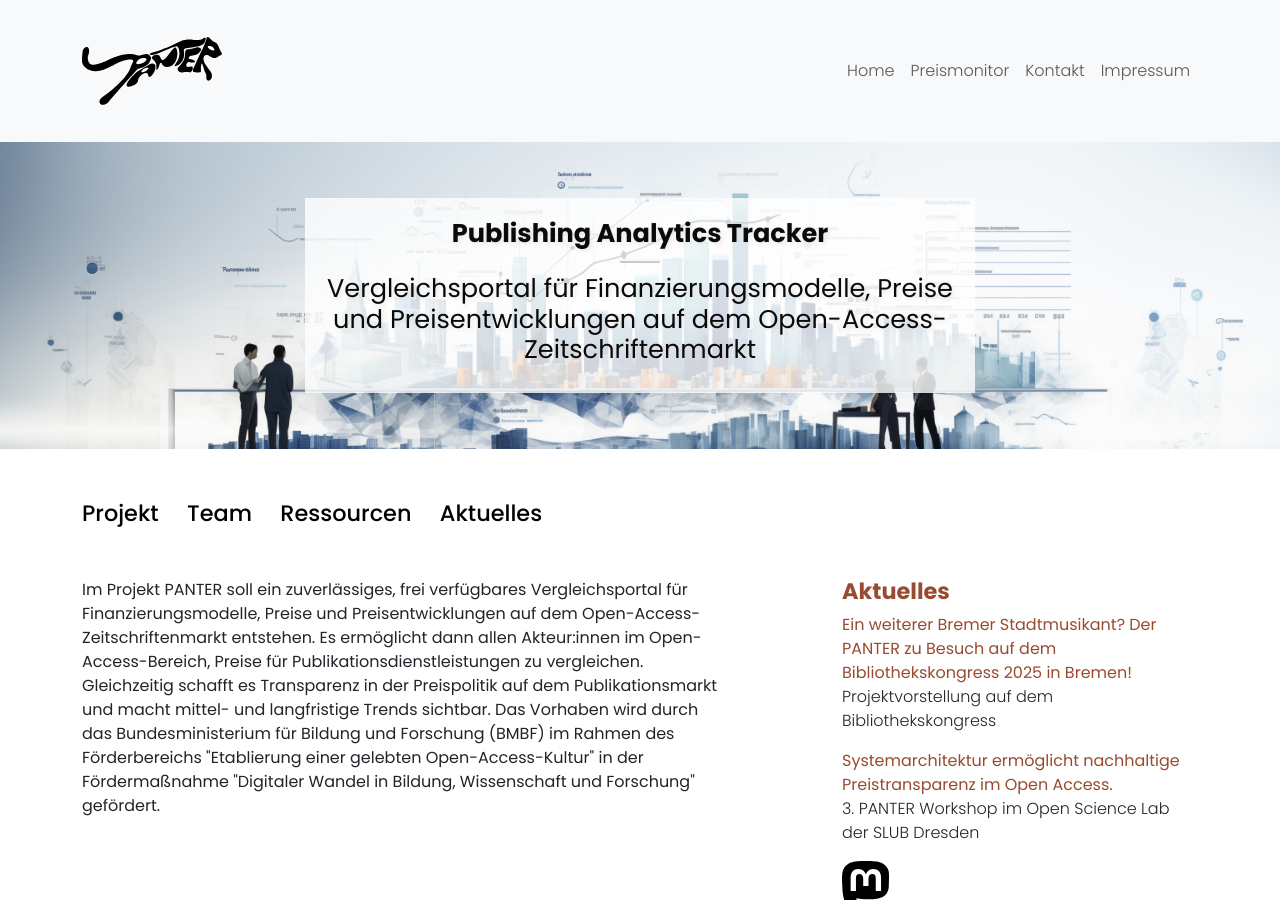
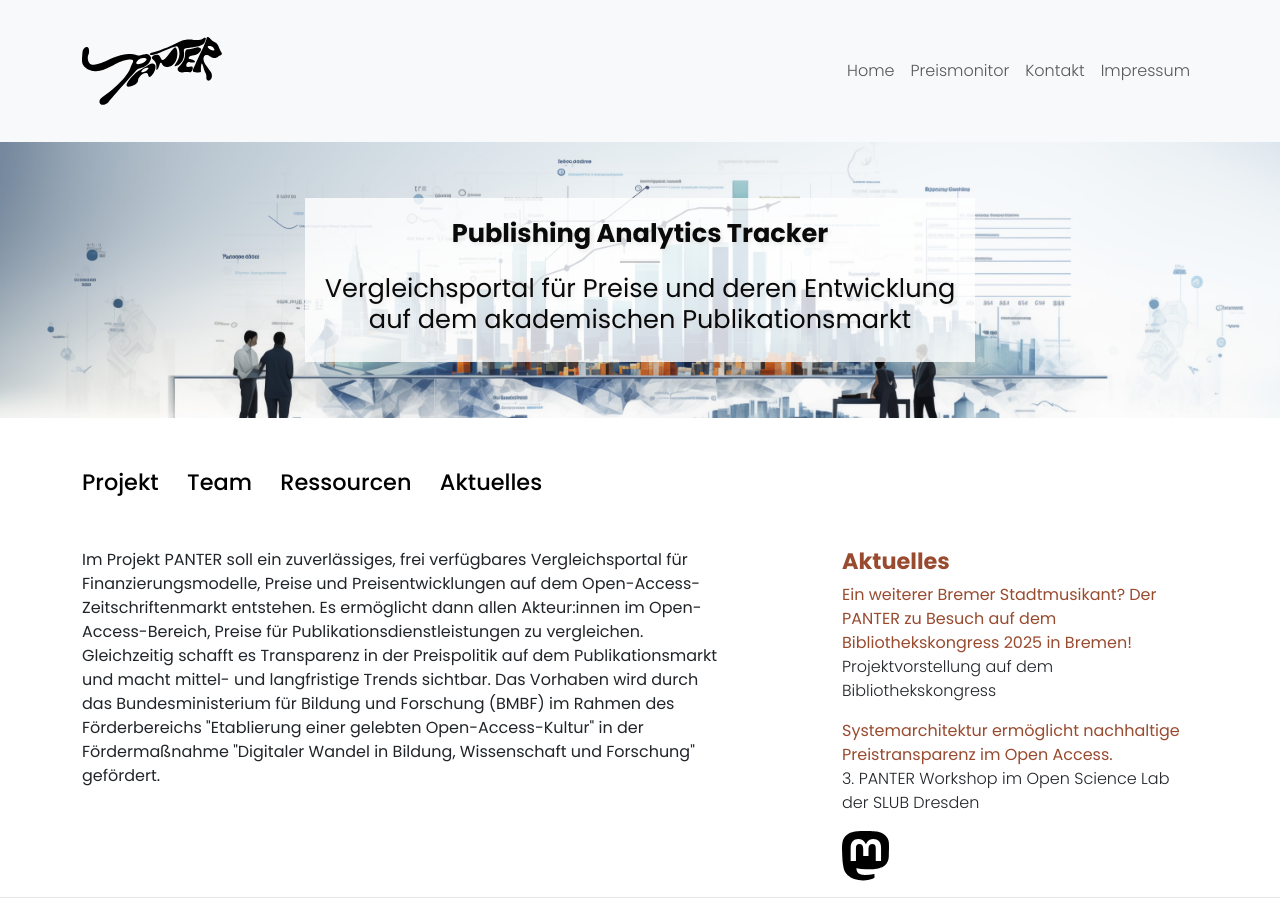
Before and after one commit to panter-project/panter-project.github.io, a Jekyll site: the page built from index.html, in a window 1280 px wide and 900 px high. Built offline with Jekyll 4.4.1, drawn with Linux system fonts in a browser that asks for light colours.

Commit message:
updating description

```diff
--- a/_config.yml
+++ b/_config.yml
@@ -8,7 +8,7 @@ title: Publishing Analytics Tracker
 email: kammer@htw-dresden.de
 author: Dietrich Kammer
 description: > # "Write an awesome description for your new site here.
-  Vergleichsportal für Finanzierungsmodelle, Preise und Preisentwicklungen auf dem Open-Access-Zeitschriftenmarkt
+  Vergleichsportal für Preise und deren Entwicklung auf dem akademischen Publikationsmarkt
 copyright: 'Copyright &copy; 2023. All Rights Reserved.'
 credits: 'A joint project.'
 mastodon: https://openbiblio.social/deck/@PANTER
```
